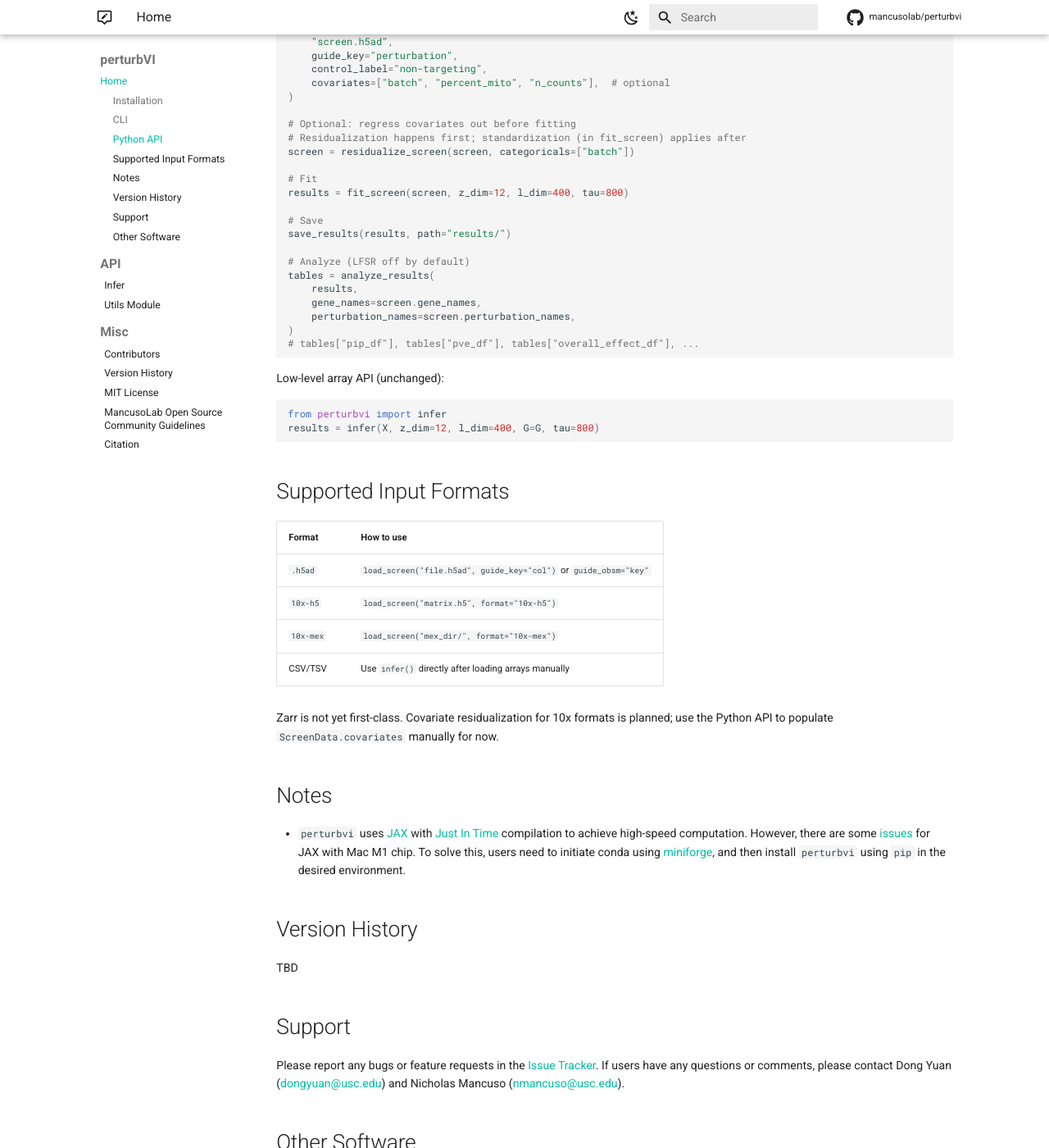
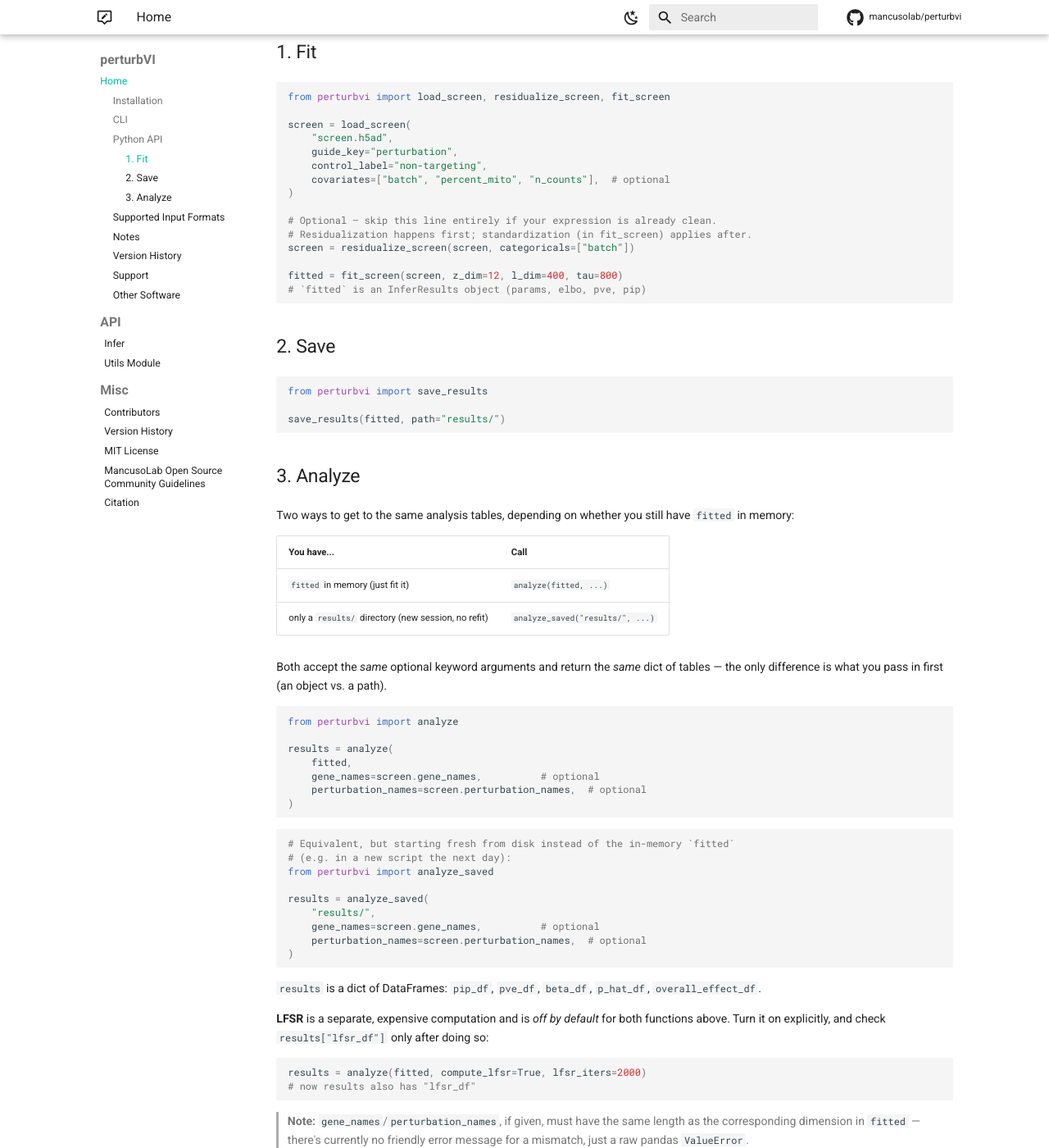
Before and after one commit to mancusolab/perturbvi, an MkDocs documentation site: the page built from docs/index.md, in a window 1280 px wide and 1400 px high, scrolled down 1349 px. Shown: the whole window at 82% size. Built offline with MkDocs 1.6.1 and Material for MkDocs 9.7.7, drawn with Linux system fonts in a browser that asks for light colours; comment, search, counter and statistics services are not loaded; some of the changed text lies outside the part shown.

Commit message:
chore: rename

````diff
--- a/docs/index.md
+++ b/docs/index.md
@@ -71,10 +71,15 @@ perturbvi analyze results \
 
 ## Python API
 
+The workflow always has 3 stages, run in order: **fit → save → analyze**.
+`gene_names` / `perturbation_names` are optional labels for the output tables — pass `None`
+(or omit them) to get integer index labels instead.
+
+### 1. Fit
+
 ```python
-from perturbvi import load_screen, residualize_screen, fit_screen, save_results, analyze_results
+from perturbvi import load_screen, residualize_screen, fit_screen
 
-# Load from file
 screen = load_screen(
     "screen.h5ad",
     guide_key="perturbation",
@@ -82,24 +87,70 @@ screen = load_screen(
     covariates=["batch", "percent_mito", "n_counts"],  # optional
 )
 
-# Optional: regress covariates out before fitting
-# Residualization happens first; standardization (in fit_screen) applies after
+# Optional — skip this line entirely if your expression is already clean.
+# Residualization happens first; standardization (in fit_screen) applies after.
 screen = residualize_screen(screen, categoricals=["batch"])
 
-# Fit
-results = fit_screen(screen, z_dim=12, l_dim=400, tau=800)
+fitted = fit_screen(screen, z_dim=12, l_dim=400, tau=800)
+# `fitted` is an InferResults object (params, elbo, pve, pip)
+```
 
-# Save
-save_results(results, path="results/")
+### 2. Save
 
-# Analyze (LFSR off by default)
-tables = analyze_results(
-    results,
-    gene_names=screen.gene_names,
-    perturbation_names=screen.perturbation_names,
+```python
+from perturbvi import save_results
+
+save_results(fitted, path="results/")
+```
+
+### 3. Analyze
+
+Two ways to get to the same analysis tables, depending on whether you still have
+`fitted` in memory:
+
+| You have...                                          | Call                                    |
+|-------------------------------------------------------|------------------------------------------|
+| `fitted` in memory (just fit it)                       | `analyze(fitted, ...)`                    |
+| only a `results/` directory (new session, no refit)     | `analyze_saved("results/", ...)`          |
+
+Both accept the *same* optional keyword arguments and return the *same* dict of tables — the
+only difference is what you pass in first (an object vs. a path).
+
+```python
+from perturbvi import analyze
+
+results = analyze(
+    fitted,
+    gene_names=screen.gene_names,          # optional
+    perturbation_names=screen.perturbation_names,  # optional
 )
-# tables["pip_df"], tables["pve_df"], tables["overall_effect_df"], ...
 ```
+
+```python
+# Equivalent, but starting fresh from disk instead of the in-memory `fitted`
+# (e.g. in a new script the next day):
+from perturbvi import analyze_saved
+
+results = analyze_saved(
+    "results/",
+    gene_names=screen.gene_names,          # optional
+    perturbation_names=screen.perturbation_names,  # optional
+)
+```
+
+`results` is a dict of DataFrames: `pip_df`, `pve_df`, `beta_df`, `p_hat_df`, `overall_effect_df`.
+
+**LFSR** is a separate, expensive computation and is *off by default* for both functions above.
+Turn it on explicitly, and check `results["lfsr_df"]` only after doing so:
+
+```python
+results = analyze(fitted, compute_lfsr=True, lfsr_iters=2000)
+# now results also has "lfsr_df"
+```
+
+> **Note:** `gene_names`/`perturbation_names`, if given, must have the same length as the
+> corresponding dimension in `fitted` — there's currently no friendly error message for a
+> mismatch, just a raw pandas `ValueError`.
 
 Low-level array API (unchanged):
 
--- a/src/perturbvi/__init__.py
+++ b/src/perturbvi/__init__.py
@@ -1,6 +1,6 @@
 from importlib.metadata import PackageNotFoundError, version  # pragma: no cover
 
-from .analysis import analyze_results as analyze_results, analyze_saved_results as analyze_saved_results
+from .analysis import analyze as analyze, analyze_saved as analyze_saved
 from .infer import (
     compute_elbo as compute_elbo,
     compute_pip as compute_pip,
````
Also changed, not shown: README.md (+61 -12 lines), 4 other files.
